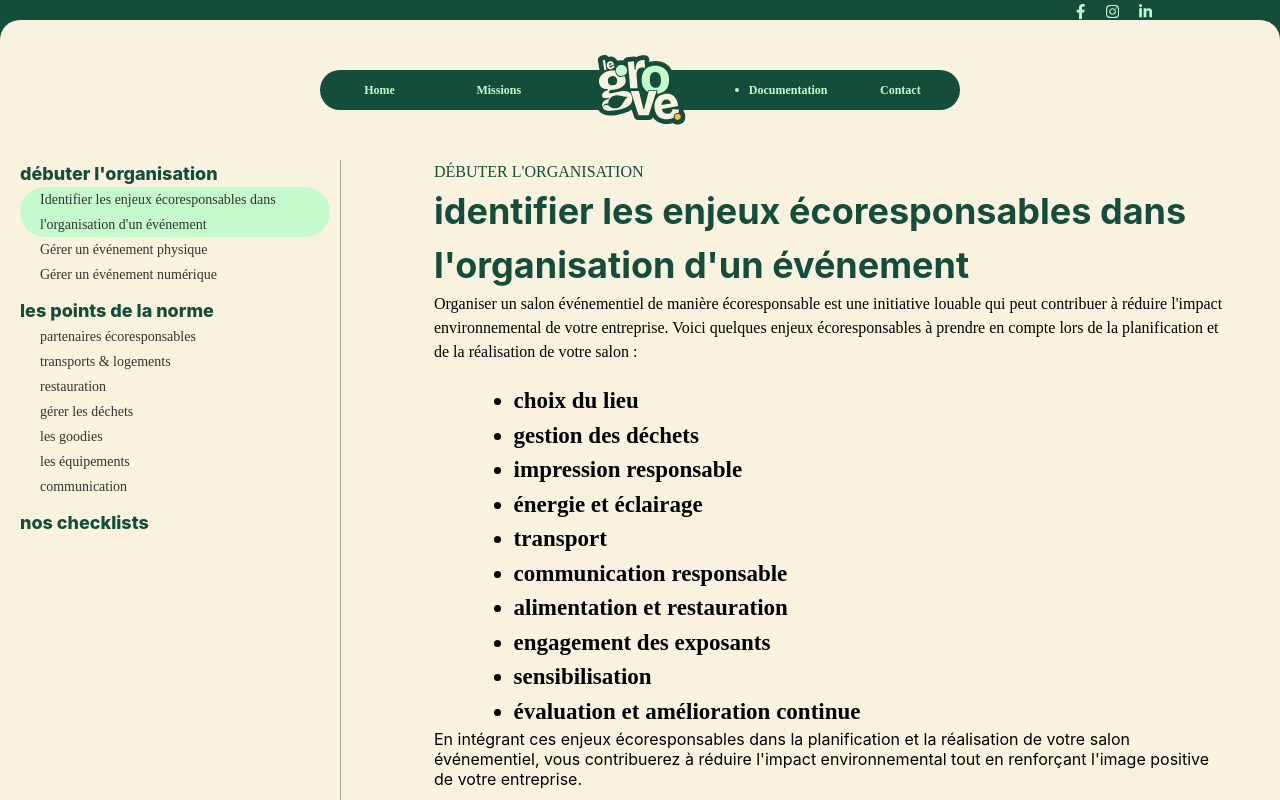
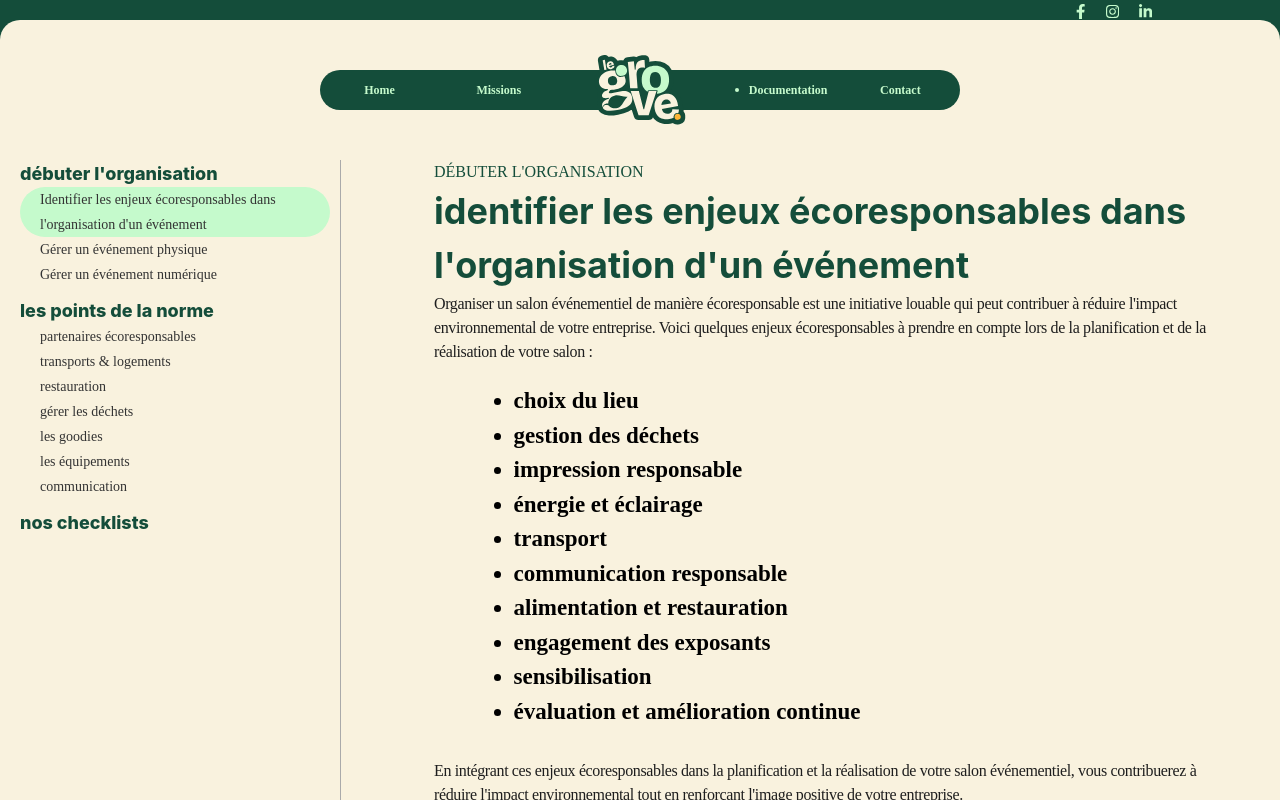
Before and after one commit to fabienlpt/le-grove, a React (Create React App) app: page /doc in a window 1280 px wide. Shown: the top 800 px of the page. Built offline with nearby package versions, Linux system fonts and the light colour scheme.

Commit message:
update style

```diff
--- a/src/components/template/style.css
+++ b/src/components/template/style.css
@@ -1,3 +1,7 @@
+.template {
+    margin-bottom: 30px;
+}
+
 .template-list {
     display: flex;
     flex-direction: column;
--- a/src/pages/documentation/style.css
+++ b/src/pages/documentation/style.css
@@ -1,6 +1,7 @@
 .content {
     margin-left: 30vw;
     padding: 0 50px;
+    padding-bottom: 50px;
 }
 
 .content .title {
@@ -12,18 +13,20 @@
     line-height: 150%; /* 54px */
 }
 
-.content .description {
-    color: #000;
+.content .description, .content .conclusion {
+    color: #1E1E1E;
     font-family: Poppins;
     font-size: 16px;
     font-style: normal;
     font-weight: 400;
-    line-height: 150%; /* 24px */
+    line-height: 150%;
+    letter-spacing: -0.368px;
 }
 
 .content .description p {
     margin-bottom: 20px;
 }
+
 .parent-element {
     color: var(--bg1, #144D3A);
     font-family: Poppins;
```
